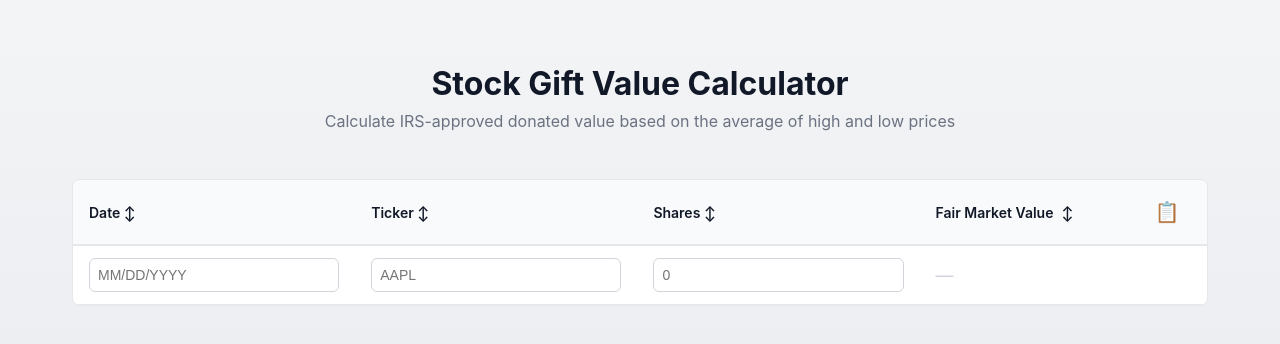
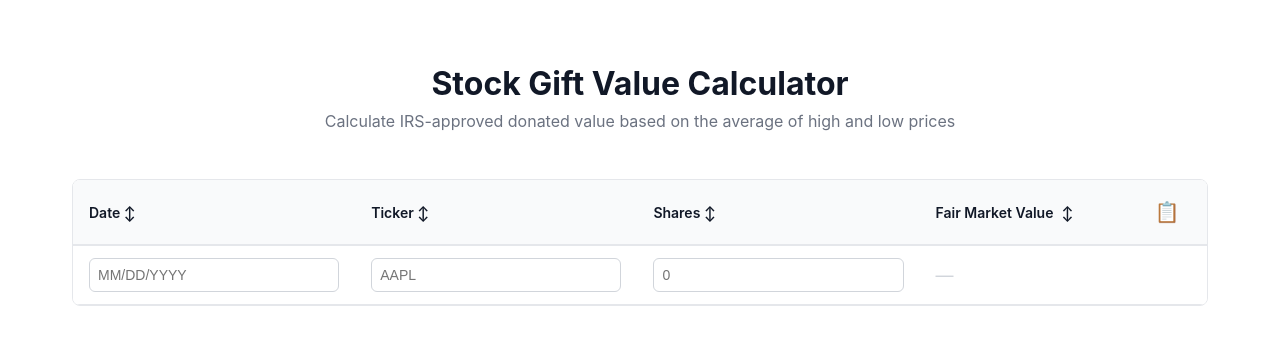
Before and after one commit to heisencoder/ai-playground, a React (Vite) app in the folder stock-gift-value/: page / in a window 1280 px wide. Shown: the top 344 px of the page. Built offline with nearby package versions, Linux system fonts and the light colour scheme.

Commit message:
Change app background from gray gradient to white

```diff
--- a/stock-gift-value/src/App.css
+++ b/stock-gift-value/src/App.css
@@ -1,6 +1,6 @@
 .app {
   min-height: 100vh;
-  background: linear-gradient(to bottom, #f3f4f6, #e5e7eb);
+  background: white;
   padding: 2rem 0;
 }
 
```
